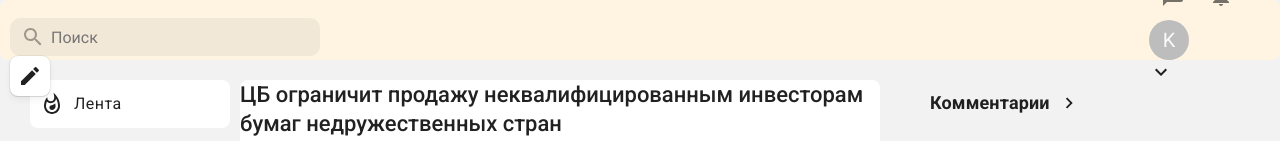
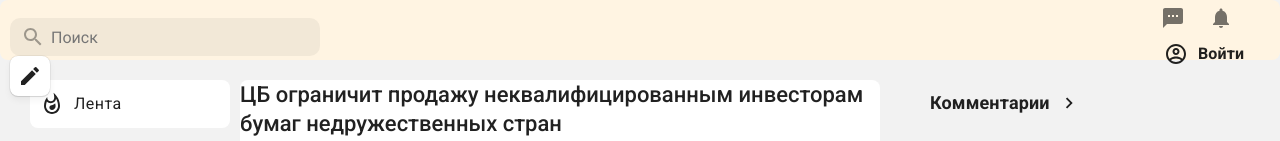
Before and after one commit to kostya-alch/tjurnal, a Next.js app in the folder frontend/: page / in a window 1280 px wide. Shown: the top 141 px of the page. Built offline with nearby package versions, Linux system fonts and the light colour scheme.

Commit message:
displaying the login or account

```diff
--- a/frontend/components/Header/Header.module.scss
+++ b/frontend/components/Header/Header.module.scss
@@ -55,3 +55,20 @@
     }
   }
 }
+
+.loginButton {
+  display: flex;
+  align-items: center;
+  cursor: pointer;
+  font-weight: 600;
+  font-size: 16px;
+  margin-left: 15px;
+
+  svg {
+    margin-right: 10px;
+  }
+
+  &:hover {
+    color: #29b241;
+  }
+}
--- a/frontend/components/Header/index.tsx
+++ b/frontend/components/Header/index.tsx
@@ -18,6 +18,7 @@ import MessageIcon from '@material-ui/icons/Textsms';
 import NotificationIcon from '@material-ui/icons/Notifications';
 import Menu from '@material-ui/icons/Menu';
 import { KeyboardArrowDownOutlined as ArrowBottom } from '@material-ui/icons';
+import { AccountCircleOutlined as AccountIcon } from '@material-ui/icons';
 
 import styles from './Header.module.scss';
 import { AuthDialog } from '../AuthDialog';
@@ -25,11 +26,11 @@ import { AuthDialog } from '../AuthDialog';
 export const Header: FC = () => {
   const [open, setOpen] = useState<boolean>(false);
 
-  const handleClickOpen = () => {
+  const openAuthDialog = () => {
     setOpen(true);
   };
 
-  const handleClose = () => {
+  const closeAuthDialog = () => {
     setOpen(false);
   };
   return (
@@ -56,25 +57,28 @@ export const Header: FC = () => {
         </Link>
       </div>
       <div className="d-flex align-center">
-        <IconButton onClick={handleClickOpen}>
+        <IconButton>
           <MessageIcon />
         </IconButton>
         <IconButton>
           {' '}
           <NotificationIcon />
         </IconButton>
-        <Link href="/profile/1">
-          <a className="d-flex align-center">
-            <Avatar
-              className={styles.avatar}
-              alt="Kostya"
-              src="https://avatars.mds.yandex.net/i?id=4244360699bdbcc1271a88a804f8c7be_l-4304678-images-thumbs&n=13"
-            />
-            <ArrowBottom />
-          </a>
-        </Link>
+        {/*<Link href="/profile/1">*/}
+        {/*  <a className="d-flex align-center">*/}
+        {/*    <Avatar*/}
+        {/*      className={styles.avatar}*/}
+        {/*      alt="Kostya"*/}
+        {/*      src="https://avatars.mds.yandex.net/i?id=4244360699bdbcc1271a88a804f8c7be_l-4304678-images-thumbs&n=13"*/}
+        {/*    />*/}
+        {/*    <ArrowBottom />*/}
+        {/*  </a>*/}
+        {/*</Link>*/}
+        <div onClick={openAuthDialog} className={styles.loginButton}>
+          <AccountIcon /> Войти
+        </div>
       </div>
-      {open && <AuthDialog onClose={handleClose} authVisible={open} />}
+      {open && <AuthDialog onClose={closeAuthDialog} authVisible={open} />}
     </Paper>
   );
 };
```
Also changed, not shown: frontend/components/AuthDialog/AuthDialog.module.scss (line endings or trailing spaces).
